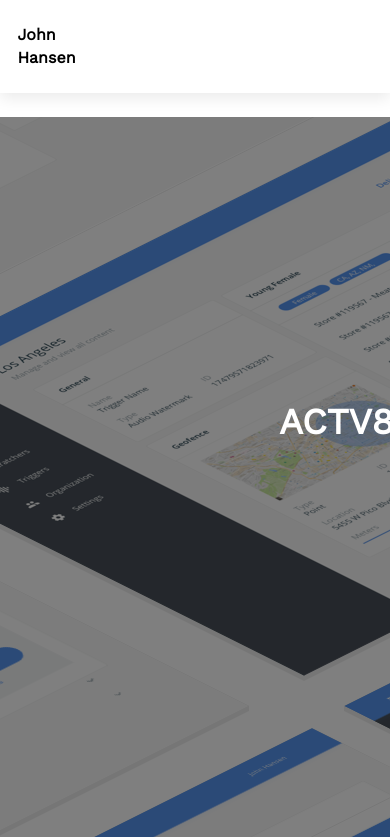
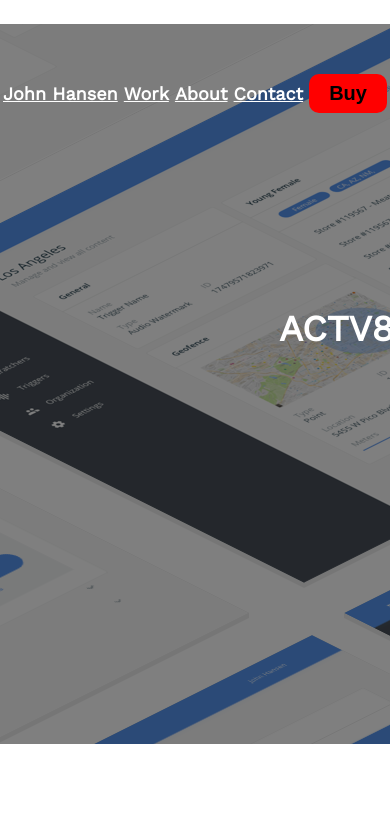
Before and after one commit to john-l-hansen/portfolio, a Gatsby site: page /ettika in a window 390 px wide. Shown: the top 837 px of the page. Built offline with nearby package versions, Linux system fonts and the light colour scheme; Gatsby itself is replaced by a stand-in of ours.

Commit message:
:boom: add hero and responsive top nav

```diff
--- /dev/null
+++ b/src/components/header.css
@@ -0,0 +1,39 @@
+.Header {
+  position: fixed;
+  width: 100%;
+  padding: 50px 0;
+  z-index: 100;
+}
+
+.Header {
+  position: fixed;
+  width: 100%;
+  padding: 50px 0;
+  z-index: 100;
+}
+
+.Header a {
+  color: white;
+  font-weight: 700;
+}
+
+.HeaderGroup {
+  max-width: 960px;
+  margin: 0 auto;
+  text-align: center;
+  display: grid;
+  grid-template-columns: repeat(5, auto);
+  align-items: center;
+  justify-items: center;
+}
+
+.Header button {
+  padding: 8px 20px;
+  font-size: 20px;
+  background: red;
+  border-radius: 10px;
+  border: none;
+  font-weight: 700;
+  outline: none;
+  cursor: pointer;
+}
--- a/src/components/header.js
+++ b/src/components/header.js
@@ -1,41 +1,16 @@
 import { Link } from 'gatsby'
 import PropTypes from 'prop-types'
 import React from 'react'
+import './Header.css'
 
 const Header = ({ siteTitle }) => (
-  <div
-    style={{
-      background: `white`,
-      boxShadow: `0 5px 15px #eaeaea`,
-      display: `grid`,
-      gridTemplateColumns: `1fr 1fr 1fr`,
-    }}
-  >
-    <div
-      style={{
-        margin: `0 auto`,
-        maxWidth: 960,
-        padding: `1.45rem 1.0875rem`,
-      }}
-    >
-      <h1 style={{
-        margin: 0,
-        fontSize: '1rem',
-      }}>
-        <Link
-          to="/"
-          style={{
-            color: `#000000`,
-            textDecoration: `none`,
-          }}
-        >
-          {siteTitle}
-        </Link>
-      </h1>
-    </div>
-    <div style={{
-
-    }}>
+  <div className="Header">
+    <div className="HeaderGroup">
+      <Link to="/">John Hansen</Link>
+      <Link to="/">Work</Link>
+      <Link to="/">About</Link>
+      <Link to="/">Contact</Link>
+      <Link to="/"><button>Buy</button></Link>
     </div>
   </div>
 )
--- a/src/components/layout.css
+++ b/src/components/layout.css
@@ -14,7 +14,8 @@
 }
 
 .Hero {
-  height: 920px;
+  height: 100vh;
+  /* height: 920px; */
   background: url('../images/hero-img-code.jpg');
   background-size: cover;
   background-position: center;
@@ -50,3 +51,17 @@
   padding: 150px 50px;
   text-align: center;
 }
+
+@media (max-width: 640px) {
+  .HeroGroup {
+    padding: 100px 20px;
+  }
+
+  .Hero h1 {
+    font-size: 40px;
+  }
+
+  .Hero p {
+    font-size: 24px;
+  }
+}
```
Also changed, not shown: src/pages/index.js (+57 -29 lines).
